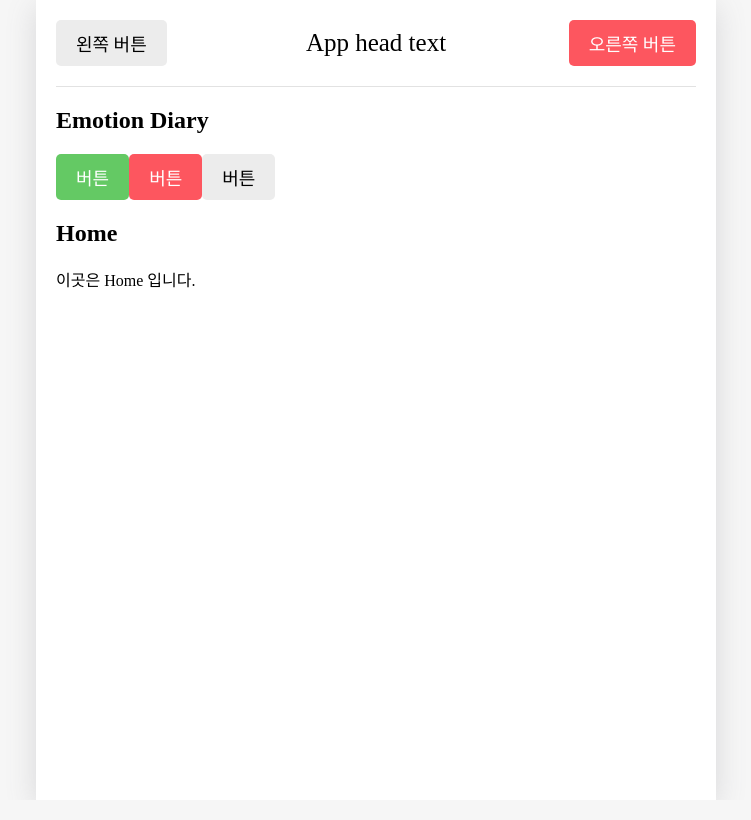
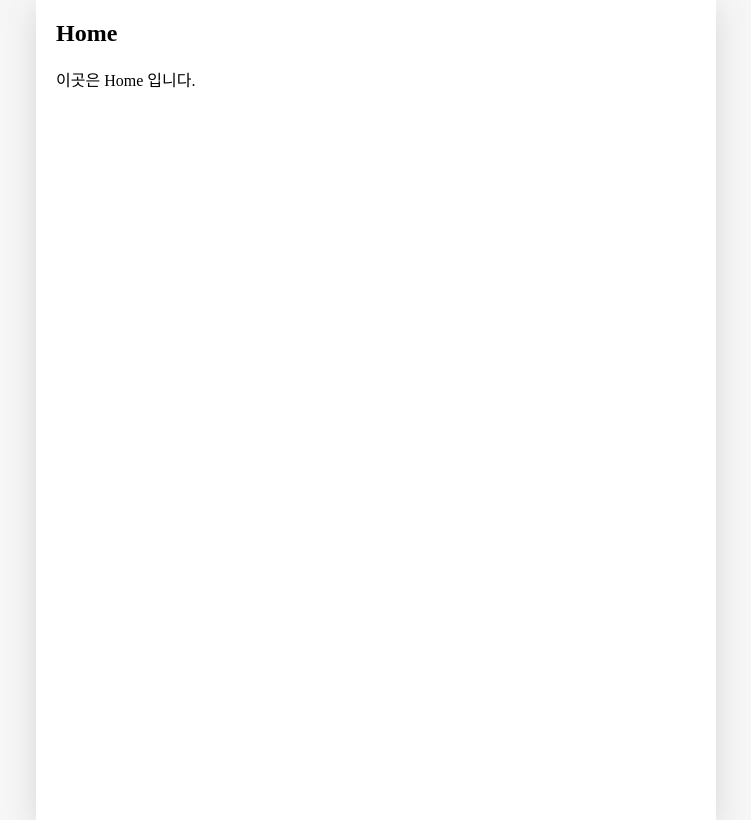
Before and after one commit to HEUNNN/ReactReview_EmotionDiary, a React (Create React App) app: page / in a window 1280 px wide. Shown: the whole page, without its empty margins (264-1015 px from the left). Built offline with nearby package versions, Linux system fonts and the light colour scheme; a web font is replaced by a local one.

Commit message:
2022/3/7 EmotionDiary review 프로젝트 기초공사 2 part

```diff
--- a/src/App.js
+++ b/src/App.js
@@ -5,49 +5,76 @@
 // Routing 할 페이지
 import "./App.css";
 import { BrowserRouter, Route, Routes } from "react-router-dom";
+import React, { useReducer, useRef } from "react";
 
-//공통 컴포넌트
-import Mybutton from "./components/MyButton";
-//Header
-import Myheader from "./components/Myheader";
+const reducer = (state, action) => {
+  let newState = [];
+  switch (action.type) {
+    case "INIT": {
+      return action.data;
+    }
+    case "CREATE": {
+      const newItem = {
+        ...action.data,
+      };
+      newState = [newItem, ...state];
+      break;
+    }
+    case "REMOVE": {
+      newState = state.filter((it) => it.id !== action.targetId);
+      break;
+    }
+    case "EDIT":
+      newState = state.map((it) =>
+        it.id === action.data.id ? { ...action.data } : it
+      );
+      break;
+    default:
+      return state;
+  }
+  return newState;
+};
+
+export const DiaryStateContext = React.createContext();
+export const DiaryDispatchContext = React.createContext();
 
 function App() {
+  const [data, dispatch] = useReducer(reducer, []);
+  const dataId = useRef(0);
+  //CREATE
+  const onCreate = (date, content, emotion) => {
+    dispatch({
+      type: "CREATE",
+      data: {
+        id: dataId.current,
+        date: new Date(date).getTime(),
+        content,
+        emotion,
+      },
+    });
+    dataId.current += 1;
+  };
+  const onRemove = (targetId) => {
+    dispatch({ type: "REMOVE", targetId });
+  };
+  const onEdit = (targetId, date, content, emotion) => {
+    dispatch({
+      type: "EDIT",
+      data: {
+        id: targetId,
+        date: new Date(date).getTime(),
+        content,
+        emotion,
+      },
+    });
+  };
+  //REMOVE
+  //EDIT
   return (
+    <DiaryStateContext.Provider value={data}>
+      <DiaryDispatchContext.Provider value={(onCreate, onRemove, onEdit)}>
         <BrowserRouter>
           <div className="App">
-        <Myheader
-          headText={"App head text"}
-          leftChild={
-            <Mybutton
-              text={"왼쪽 버튼"}
-              onClick={() => alert("왼쪽 버튼 클릭")}
-              type={"default"}
-            />
-          }
-          rightChild={
-            <Mybutton
-              text={"오른쪽 버튼"}
-              onClick={() => alert("오른쪽 버튼 클릭")}
-              type={"negative"}
-            />
-          }
-        />
-        <h2>Emotion Diary </h2>
-        <Mybutton
-          text={"버튼"}
-          onClick={() => alert("버튼 클릭")}
-          type={"positive"}
-        ></Mybutton>
-        <Mybutton
-          text={"버튼"}
-          onClick={() => alert("버튼 클릭")}
-          type={"negative"}
-        ></Mybutton>
-        <Mybutton
-          text={"버튼"}
-          onClick={() => alert("버튼 클릭")}
-          type={"default"}
-        ></Mybutton>
             <Routes>
               <Route path="/" element={<Home />} />
               {/* url이 http://localhost:3000/ -> index라는 뜻 */}
@@ -57,6 +84,8 @@
             </Routes>
           </div>
         </BrowserRouter>
+      </DiaryDispatchContext.Provider>
+    </DiaryStateContext.Provider>
   );
 }
 
```
Lines whose indentation alone changed are shown as unchanged.
